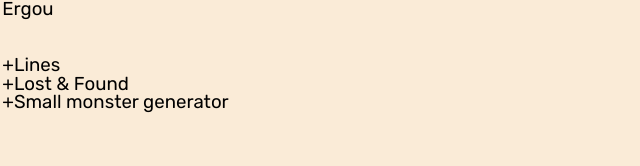
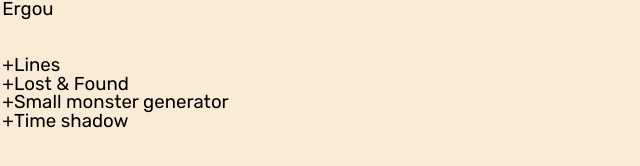
Before and after one commit to SituErgo/Portfolio, a plain HTML site: page index.html in a window 1280 px wide. Shown: the whole page, without its empty margins (0-640 px from the left). Drawn offline with Linux system fonts and the light colour scheme.

Commit message:
Add files via upload

```diff
--- a/index.html
+++ b/index.html
@@ -24,6 +24,7 @@
         <a href="p1.html">+Lines</a><br/>
         <a href="p2.html">+Lost & Found</a><br/>
         <a href="p3.html">+Small monster generator</a><br/>
+        <a href="p4.html">+Time shadow</a><br/>
 <h1>
            <!--<ul>
       <li><a href="p1.html">+Lines</a></li>
```
